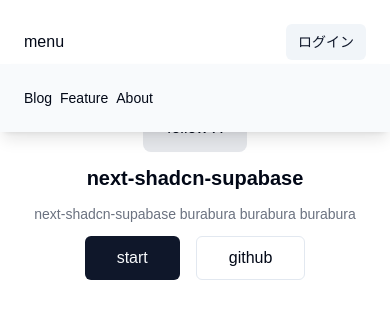
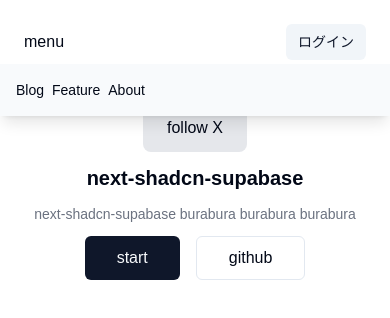
Before and after one commit to poko8nada/ud_nss_v2, a Next.js app: page / in a window 390 px wide. Both pictures are taken after a click on the button "menu". Shown: the top 318 px of the page. Built offline with nearby package versions, Linux system fonts and the light colour scheme.

Commit message:
Enhance mobile nav

```diff
--- a/src/components/mainNav.tsx
+++ b/src/components/mainNav.tsx
@@ -22,15 +22,21 @@
   const [menuOpen, setMenuOpen] = useState({
     opacity: 0,
     transform: 'translateY(-10px)',
+    height: '0',
   })
   const handleClick = () => {
     if (menuOpen.opacity === 0) {
       setMenuOpen({
         opacity: 1,
         transform: 'translateY(0px)',
+        height: 'auto',
       })
     } else {
-      setMenuOpen({ opacity: 0, transform: 'translateY(-10px)' })
+      setMenuOpen({
+        opacity: 0,
+        transform: 'translateY(-10px)',
+        height: '0',
+      })
     }
   }
   return (
--- a/src/components/mobileNav.tsx
+++ b/src/components/mobileNav.tsx
@@ -6,16 +6,20 @@
   menuOpen,
 }: {
   items: navItem[]
-  menuOpen: { opacity: number; transform: string }
+  menuOpen: {
+    opacity: number
+    transform: string
+    height: string
+  }
 }) => {
   return (
     <div
       className={
-        'fixed top-16 left-0 z-50 w-full bg-slate-50 shadow-lg p-6 transition-all duration-300'
+        'fixed top-16 left-0 z-50 w-full bg-slate-50 shadow-lg transition-all'
       }
       style={menuOpen}
     >
-      <nav className='flex space-x-2 text-sm'>
+      <nav className='flex space-x-2 text-sm p-4'>
         {items.map(item => (
           <Link
             href={item.href}
```
